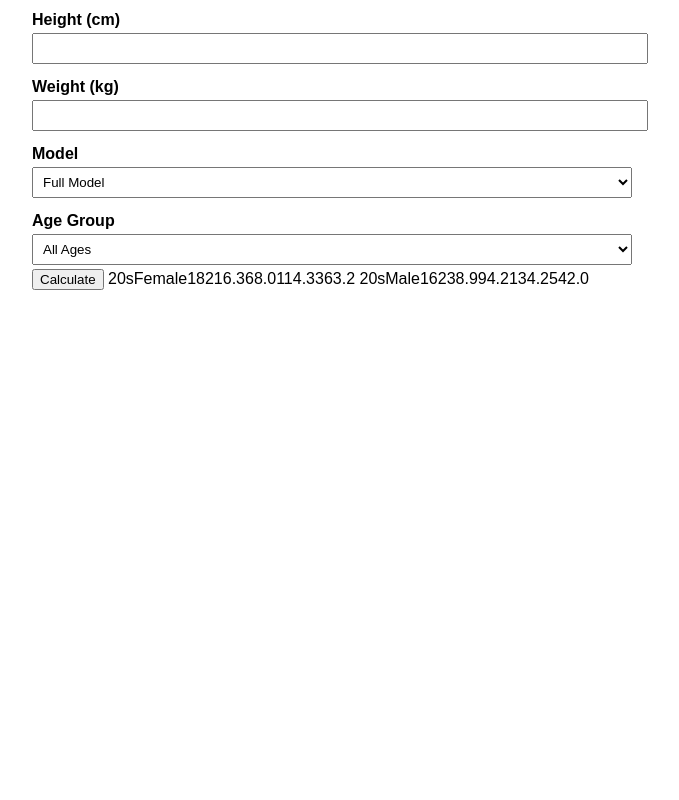
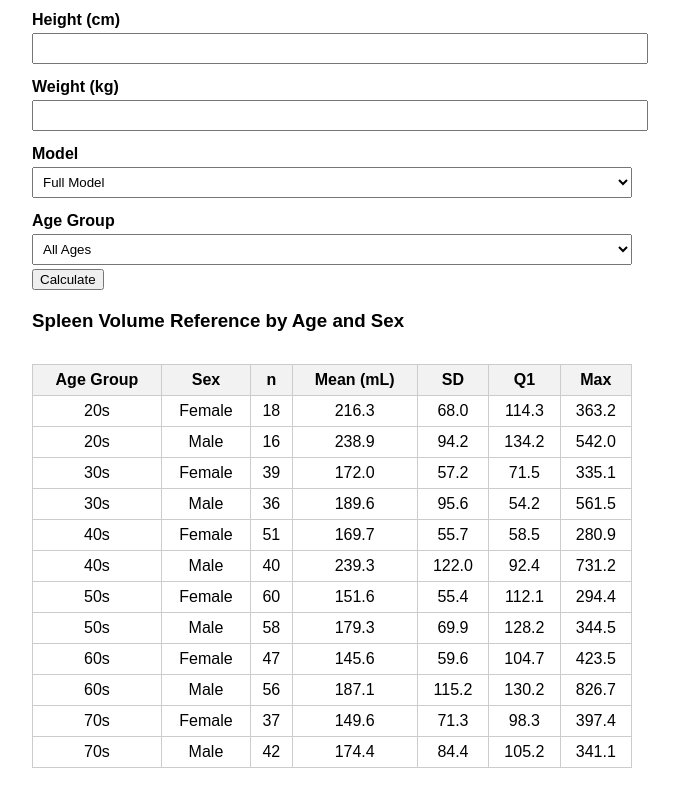
Before and after one commit to yenpojack/spleen-volume-calculator, a plain HTML site: page index.html in a window 1280 px wide. Shown: the part 404-1204 px from the top of the page, without its empty margins (0-679 px from the left). Before the commit the page ends 800 px from the top, so only its background shows below. Drawn offline with Linux system fonts and the light colour scheme.

Commit message:
Update index.html

```diff
--- a/index.html
+++ b/index.html
@@ -1,4 +1,3 @@
-
 <!DOCTYPE html>
 <html lang="en">
 <head>
@@ -10,6 +9,9 @@
     input, select { padding: 6px; margin: 4px 0; width: 100%; }
     label { font-weight: bold; margin-top: 10px; display: block; }
     .result { margin-top: 20px; font-size: 1.2em; }
+    table { border-collapse: collapse; margin-top: 2em; width: 100%; }
+    th, td { border: 1px solid #ccc; padding: 6px; text-align: center; }
+    th { background-color: #f2f2f2; }
   </style>
 </head>
 <body>
@@ -57,16 +59,39 @@
     </select>
 
     <button type="submit">Calculate</button>
-
-
-<tr><td>20s</td><td>Female</td><td>18</td><td>216.3</td><td>68.0</td><td>114.3</td><td>363.2</td></tr>
-<tr><td>20s</td><td>Male</td><td>16</td><td>238.9</td><td>94.2</td><td>134.2</td><td>542.0</td></tr>
-
-
   </form>
 
   <div class="result" id="results"></div>
 
+  <h3>Spleen Volume Reference by Age and Sex</h3>
+  <table>
+    <thead>
+      <tr>
+        <th>Age Group</th>
+        <th>Sex</th>
+        <th>n</th>
+        <th>Mean (mL)</th>
+        <th>SD</th>
+        <th>Q1</th>
+        <th>Max</th>
+      </tr>
+    </thead>
+    <tbody>
+      <tr><td>20s</td><td>Female</td><td>18</td><td>216.3</td><td>68.0</td><td>114.3</td><td>363.2</td></tr>
+      <tr><td>20s</td><td>Male</td><td>16</td><td>238.9</td><td>94.2</td><td>134.2</td><td>542.0</td></tr>
+      <tr><td>30s</td><td>Female</td><td>39</td><td>172.0</td><td>57.2</td><td>71.5</td><td>335.1</td></tr>
+      <tr><td>30s</td><td>Male</td><td>36</td><td>189.6</td><td>95.6</td><td>54.2</td><td>561.5</td></tr>
+      <tr><td>40s</td><td>Female</td><td>51</td><td>169.7</td><td>55.7</td><td>58.5</td><td>280.9</td></tr>
+      <tr><td>40s</td><td>Male</td><td>40</td><td>239.3</td><td>122.0</td><td>92.4</td><td>731.2</td></tr>
+      <tr><td>50s</td><td>Female</td><td>60</td><td>151.6</td><td>55.4</td><td>112.1</td><td>294.4</td></tr>
+      <tr><td>50s</td><td>Male</td><td>58</td><td>179.3</td><td>69.9</td><td>128.2</td><td>344.5</td></tr>
+      <tr><td>60s</td><td>Female</td><td>47</td><td>145.6</td><td>59.6</td><td>104.7</td><td>423.5</td></tr>
+      <tr><td>60s</td><td>Male</td><td>56</td><td>187.1</td><td>115.2</td><td>130.2</td><td>826.7</td></tr>
+      <tr><td>70s</td><td>Female</td><td>37</td><td>149.6</td><td>71.3</td><td>98.3</td><td>397.4</td></tr>
+      <tr><td>70s</td><td>Male</td><td>42</td><td>174.4</td><td>84.4</td><td>105.2</td><td>341.1</td></tr>
+    </tbody>
+  </table>
+
   <script src="script.js"></script>
 </body>
 </html>
```
